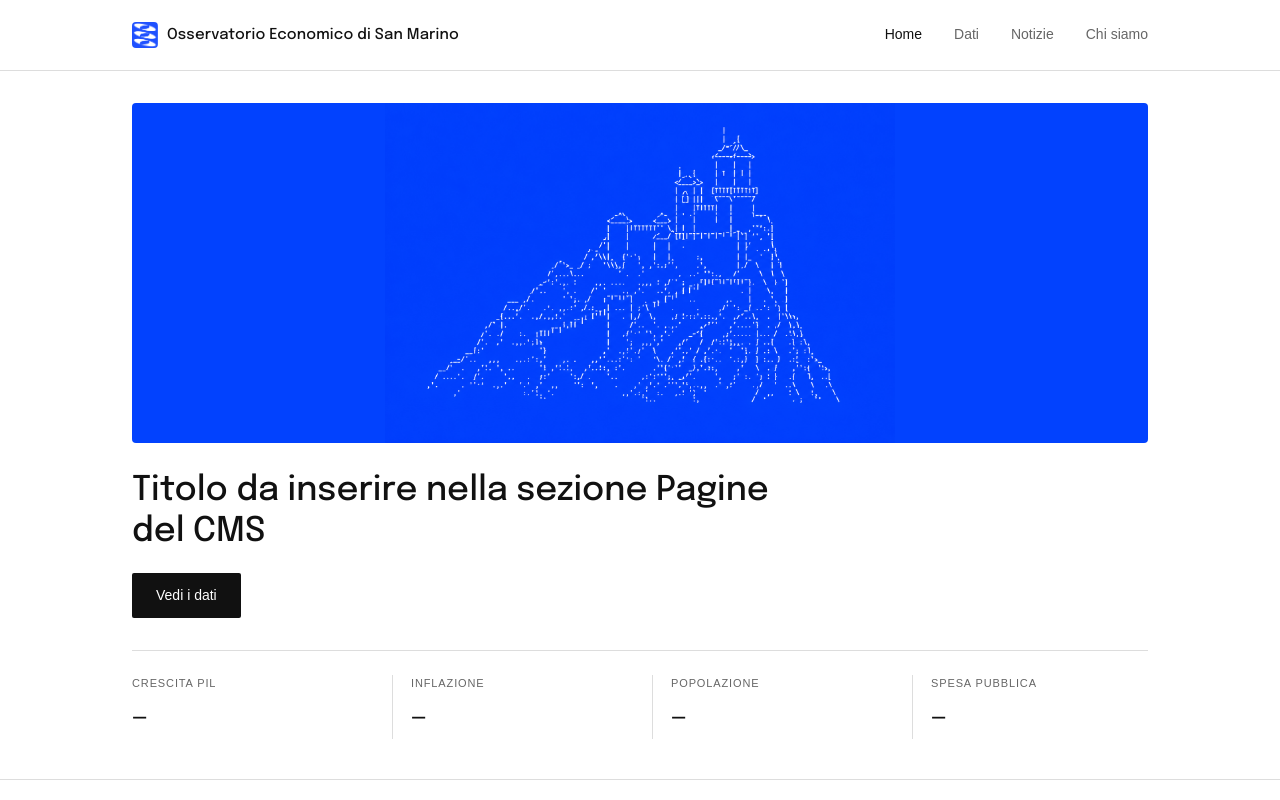
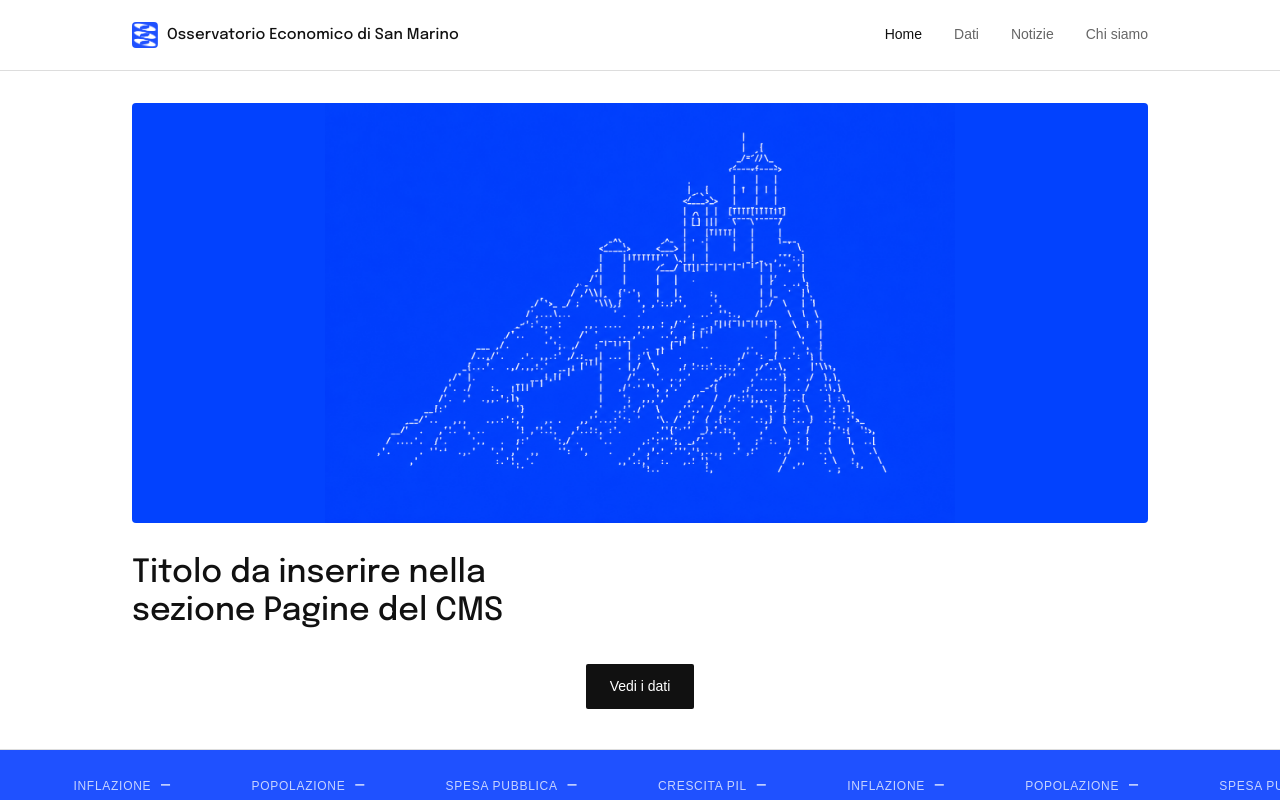
Before and after one commit to edoardocarpi/oesm-sito-pubblico, a Next.js app: page / in a window 1280 px wide. Shown: the top 800 px of the page. Built offline with nearby package versions, Linux system fonts and the light colour scheme; no server answers; the database is empty.

Commit message:
Pagina articolo, striscia dati, immagini, fix vari

```diff
--- a/app/chi-siamo/page.jsx
+++ b/app/chi-siamo/page.jsx
@@ -37,9 +37,8 @@ export default async function ChiSiamoPage() {
           <div className="chi-siamo-immagine">
             <img src="/oesm-sanmarino.png" alt="Mappa di San Marino" />
           </div>
-          <h1>{campi.titolo || 'Titolo da inserire nella sezione Pagine del CMS'}</h1>
-
           <div className="chi-siamo-corpo">
+            <h1>{campi.titolo || 'Titolo da inserire nella sezione Pagine del CMS'}</h1>
             {paragrafi.length > 0 ? (
               paragrafi.map((p, i) => <p key={i}>{p}</p>)
             ) : (
--- a/app/globals.css
+++ b/app/globals.css
@@ -48,19 +48,25 @@ nav a:hover { color: var(--accent); }
 .hero { padding: 32px 0 40px; border-bottom: 1px solid var(--line); }
 .hero-immagine {
   width: 100%;
-  height: 340px;
+  height: 420px;
   border-radius: 4px;
   overflow: hidden;
-  margin-bottom: 28px;
+  margin-bottom: 32px;
   background: var(--blu-castello);
   display: flex;
   align-items: center;
   justify-content: center;
 }
 .hero-immagine img { max-width: 100%; height: 100%; width: auto; object-fit: contain; display: block; }
-.hero-testo { max-width: 640px; }
-.hero-testo h1 { font-size: 34px; line-height: 1.2; margin-bottom: 16px; }
-.hero-sub { font-size: 16px; color: var(--muted); max-width: 520px; margin: 0 0 16px; }
+
+.hero-corpo { display: flex; gap: 48px; align-items: flex-start; }
+.hero-titolo-col { flex: 1; min-width: 260px; }
+.hero-titolo-col h1 { font-size: 32px; line-height: 1.2; }
+.hero-testo { flex: 1; min-width: 260px; }
+.hero-sub { font-size: 16px; color: var(--muted); max-width: 480px; margin: 0 0 12px; }
+.hero-sub:last-child { margin-bottom: 0; }
+
+.hero-azione { text-align: center; margin-top: 32px; }
 .btn {
   display: inline-block;
   background: var(--ink);
@@ -68,28 +74,25 @@ nav a:hover { color: var(--accent); }
   font-size: 14px;
   padding: 12px 24px;
   border-radius: 2px;
-  margin-top: 4px;
 }
 .btn:hover { background: #333; }
-.data-strip {
-  margin-top: 32px;
-  padding-top: 24px;
-  border-top: 1px solid var(--line);
-  display: grid;
-  grid-template-columns: repeat(4, 1fr);
-  gap: 24px;
+
+/* TICKER DATI, tra hero e notizie */
+.ticker-dati {
+  background: var(--accent);
+  color: #fff;
+  overflow: hidden;
+  white-space: nowrap;
+  padding: 22px 0;
 }
-.data-strip-item { display: block; border-left: 1px solid var(--line); padding-left: 18px; }
-.data-strip-item:first-child { border-left: none; padding-left: 0; }
-.data-strip-item:hover .data-strip-value { color: var(--accent); }
-.data-strip-label {
-  font-size: 11px;
-  letter-spacing: 0.08em;
-  text-transform: uppercase;
-  color: var(--muted);
-  margin-bottom: 6px;
+.ticker-track { display: inline-flex; animation: scorri-ticker 26s linear infinite; }
+.ticker-item { display: inline-flex; align-items: baseline; gap: 9px; padding: 0 40px; }
+.ticker-label { font-size: 12px; letter-spacing: 0.06em; text-transform: uppercase; opacity: 0.75; }
+.ticker-value { font-family: 'Epilogue', sans-serif; font-weight: 500; font-size: 18px; }
+@keyframes scorri-ticker {
+  from { transform: translateX(0); }
+  to { transform: translateX(-50%); }
 }
-.data-strip-value { font-family: 'Epilogue', sans-serif; font-weight: 500; font-size: 26px; }
 
 /* INTESTAZIONE PAGINE SECONDARIE (Notizie, Dati, Chi siamo) */
 .page-header { padding: 64px 0 40px; }
@@ -317,12 +320,12 @@ footer { padding: 48px 0 40px; border-top: 1px solid var(--line); }
 
 /* RESPONSIVE */
 @media (max-width: 800px) {
-  .hero-testo h1 { font-size: 28px; }
-  .hero-immagine { height: 240px; margin-bottom: 28px; }
+  .hero-titolo-col h1 { font-size: 26px; }
+  .hero-immagine { height: 220px; margin-bottom: 24px; }
+  .hero-corpo { flex-direction: column; gap: 16px; }
+  .ticker-item { padding: 0 24px; }
   .chi-siamo-immagine { height: 200px; }
   .page-header h1 { font-size: 30px; }
-  .data-strip { grid-template-columns: repeat(2, 1fr); row-gap: 20px; }
-  .data-strip-item:nth-child(3) { border-left: none; padding-left: 0; }
   .articoli-grid { grid-template-columns: 1fr; }
   .dati-layout { grid-template-columns: 1fr; }
   .dati-sidebar { position: static; }
--- a/app/page.jsx
+++ b/app/page.jsx
@@ -1,6 +1,7 @@
 import Link from 'next/link'
 import Header from '../components/Header'
 import Footer from '../components/Footer'
+import Ticker from '../components/Ticker'
 import { supabase } from '../lib/supabaseClient'
 import { estrattoTesto } from '../lib/utils'
 
@@ -63,28 +64,31 @@ export default async function HomePage() {
           <div className="hero-immagine">
             <img src="/oesm-san-marino.png" alt="Illustrazione di San Marino" />
           </div>
-          <div className="hero-testo">
-            <h1>{campi.titolo || 'Titolo da inserire nella sezione Pagine del CMS'}</h1>
-            {campi.sottotitolo && <p className="hero-sub">{campi.sottotitolo}</p>}
-            {campi.intro && <p className="hero-sub">{campi.intro}</p>}
+
+          <div className="hero-corpo">
+            <div className="hero-titolo-col">
+              <h1>{campi.titolo || 'Titolo da inserire nella sezione Pagine del CMS'}</h1>
+            </div>
+            <div className="hero-testo">
+              {campi.sottotitolo && <p className="hero-sub">{campi.sottotitolo}</p>}
+              {campi.intro && <p className="hero-sub">{campi.intro}</p>}
+            </div>
+          </div>
+
+          <div className="hero-azione">
             <Link href="/dati" className="btn">
               Vedi i dati
             </Link>
           </div>
-
-          <div className="data-strip">
-            {INDICATORI_HOME.map((ind) => {
-              const riga = ultimoValorePerCodice[ind.code]
-              return (
-                <Link key={ind.code} href={`/dati/${ind.code}`} className="data-strip-item">
-                  <div className="data-strip-label">{ind.label}</div>
-                  <div className="data-strip-value">{riga ? formattaValoreHome(ind.code, riga.value_display) : '—'}</div>
-                </Link>
-              )
-            })}
-          </div>
         </div>
       </section>
+
+      <Ticker
+        indicatori={INDICATORI_HOME.map((ind) => {
+          const riga = ultimoValorePerCodice[ind.code]
+          return { label: ind.label, valore: riga ? formattaValoreHome(ind.code, riga.value_display) : '—' }
+        })}
+      />
 
       <section className="notizie">
         <div className="container">
--- /dev/null
+++ b/components/Ticker.jsx
@@ -0,0 +1,22 @@
+export default function Ticker({ indicatori }) {
+  // il contenuto è duplicato due volte per ottenere un loop continuo senza scatti
+  const contenuto = (
+    <>
+      {indicatori.map((ind, i) => (
+        <span className="ticker-item" key={i}>
+          <span className="ticker-label">{ind.label}</span>
+          <span className="ticker-value">{ind.valore}</span>
+        </span>
+      ))}
+    </>
+  )
+
+  return (
+    <div className="ticker-dati">
+      <div className="ticker-track">
+        {contenuto}
+        {contenuto}
+      </div>
+    </div>
+  )
+}
```
